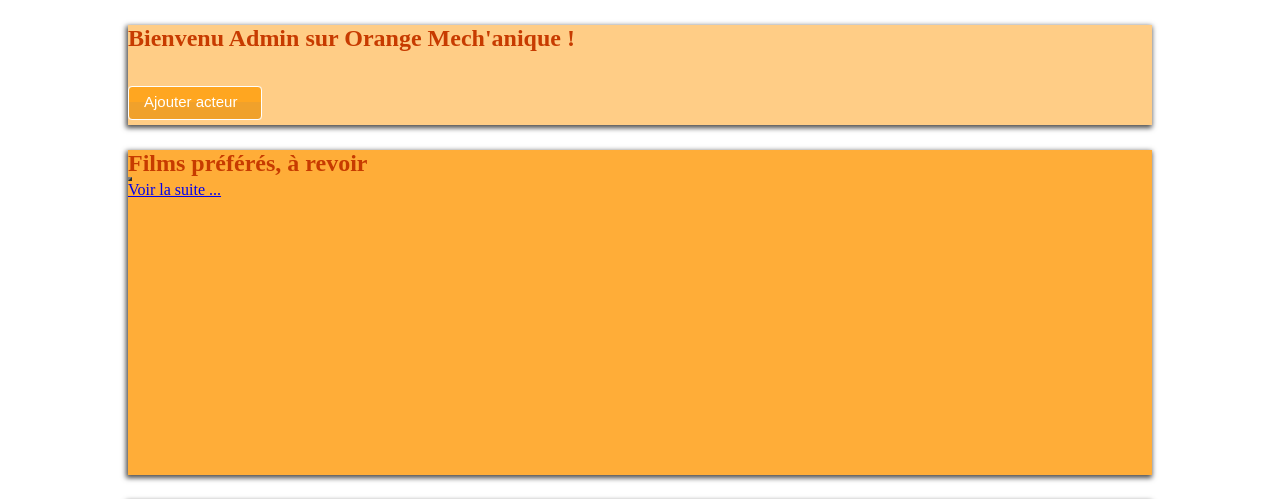
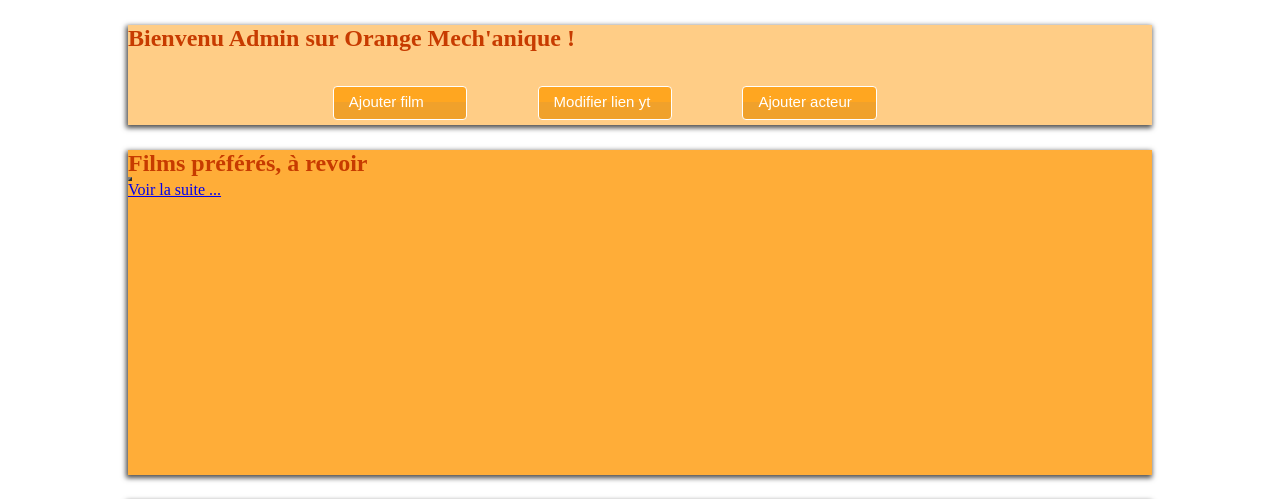
Before and after one commit to MathildeJuillet/projetcinema, a PHP site: page /ma_page.php in a window 1280 px wide. Shown: the part 120-619 px from the top of the page. Run offline with PHP 8.4, Linux system fonts and the light colour scheme; the visitor is signed in with stand-in values (Sample User, id 1); data that the repository does not hold is empty.

Commit message:
Update styleT.css

```diff
--- a/styleT.css
+++ b/styleT.css
@@ -113,6 +113,15 @@ div#ma_page{
 #logo_cine
 {
   height: 100px;
+}
+#btn_ajout_film{
+  margin-left:20%;
+}
+#btn_modi_lien{
+  margin-left:40%;
+}
+#btn_ajout_acteur{
+  margin-left:60%;
 }
 div.button{
   position: absolute;
@@ -298,7 +307,7 @@ div#mes_films_a_revoir
   overflow-x: hidden;
 }
 
-#voir_la_suite{
+/*#voir_la_suite{
   background-color: #FFAD38;
   height: 120%;
   width: 80%;
@@ -308,9 +317,9 @@ div#mes_films_a_revoir
   bottom: auto;
   overflow-x: hidden;
   box-shadow: -1px 2px 5px 1px rgba(0, 0, 0, 0.7);
-}
+}*/
 
-div#tous_films
+/*div#tous_films
 {
     background-color: #FFD34A;
     height: 180%;
@@ -319,7 +328,7 @@ div#tous_films
     left: 3%;
     top: 5%;
     bottom: auto;
-}
+}*/
 
 div#toutes_nouveautes
 {
```
